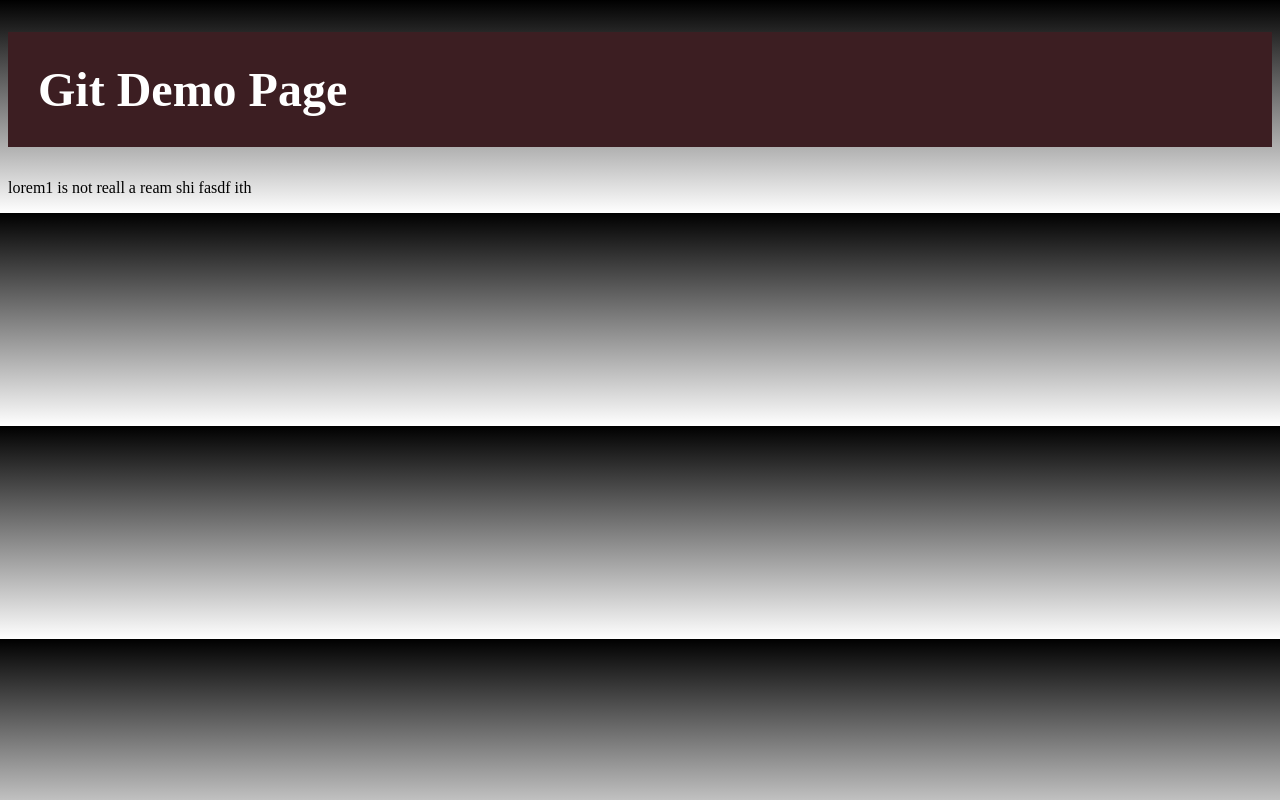
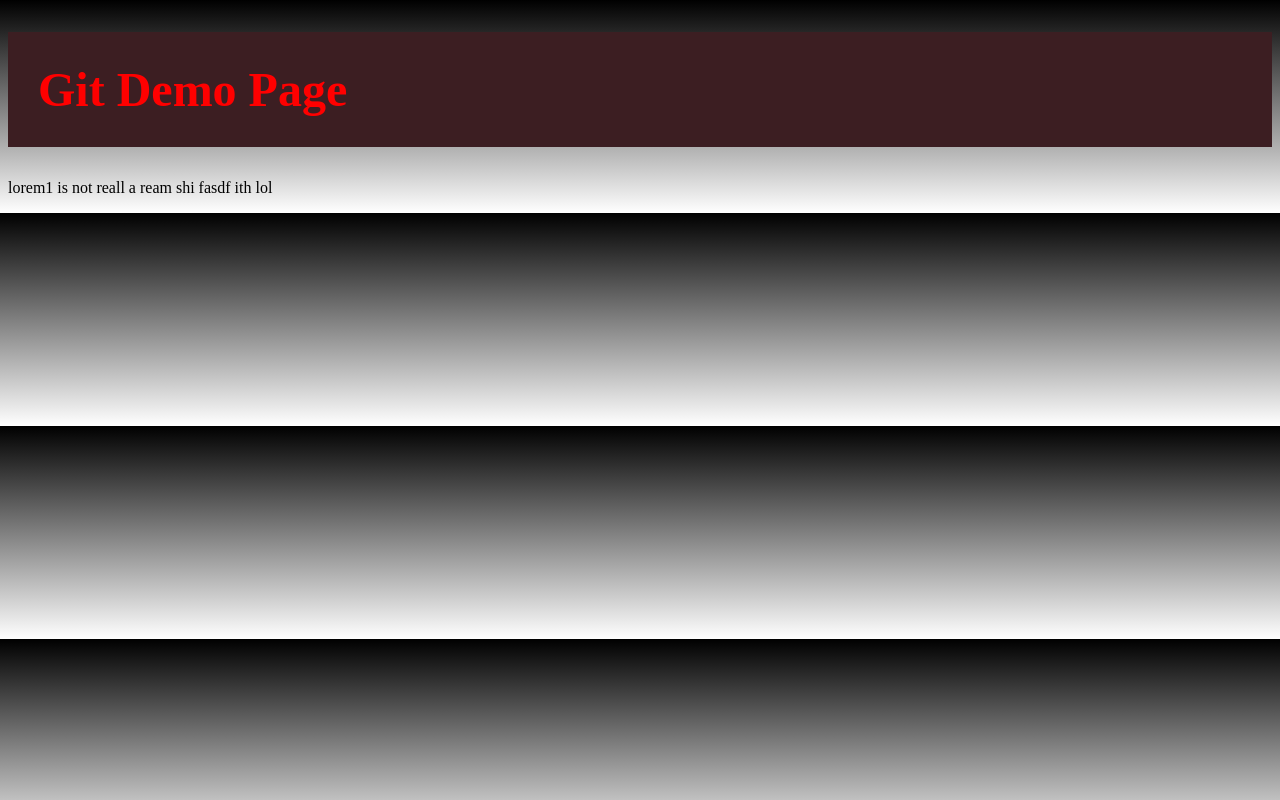
Before and after one commit to belphegor96000/bgcolor, a plain HTML site: page index.html in a window 1280 px wide. Drawn offline with Linux system fonts and the light colour scheme.

Commit message:
change to color red

```diff
--- a/app.js
+++ b/app.js
@@ -1,2 +1,2 @@
 
-alert('well!!!')
+const red = 'red'
--- a/index.html
+++ b/index.html
@@ -10,7 +10,7 @@
 
    <h1>Git Demo Page</h1>
 
-   <p>lorem1 is not reall a ream shi fasdf ith</p>
+   <p>lorem1 is not reall a ream shi fasdf ith lol</p>
 
 <script src="app.js"></script>
 </body>
--- a/styles.css
+++ b/styles.css
@@ -7,5 +7,5 @@ h1 {
     font-size: 3em;
     background-color: rgb(60, 30, 34);
     padding: 30px;
-    color: white;
+    color: red;
 }
```
